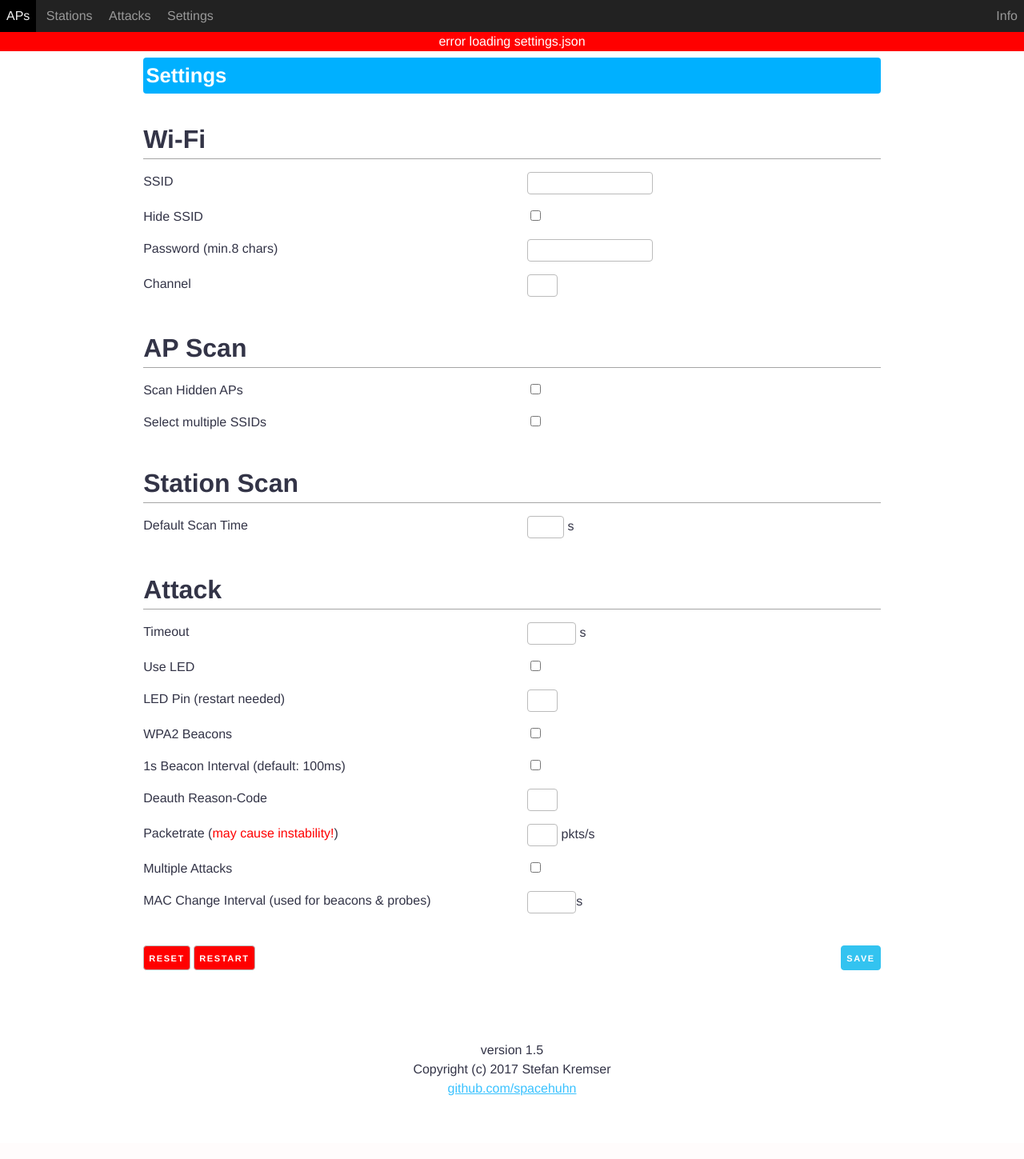
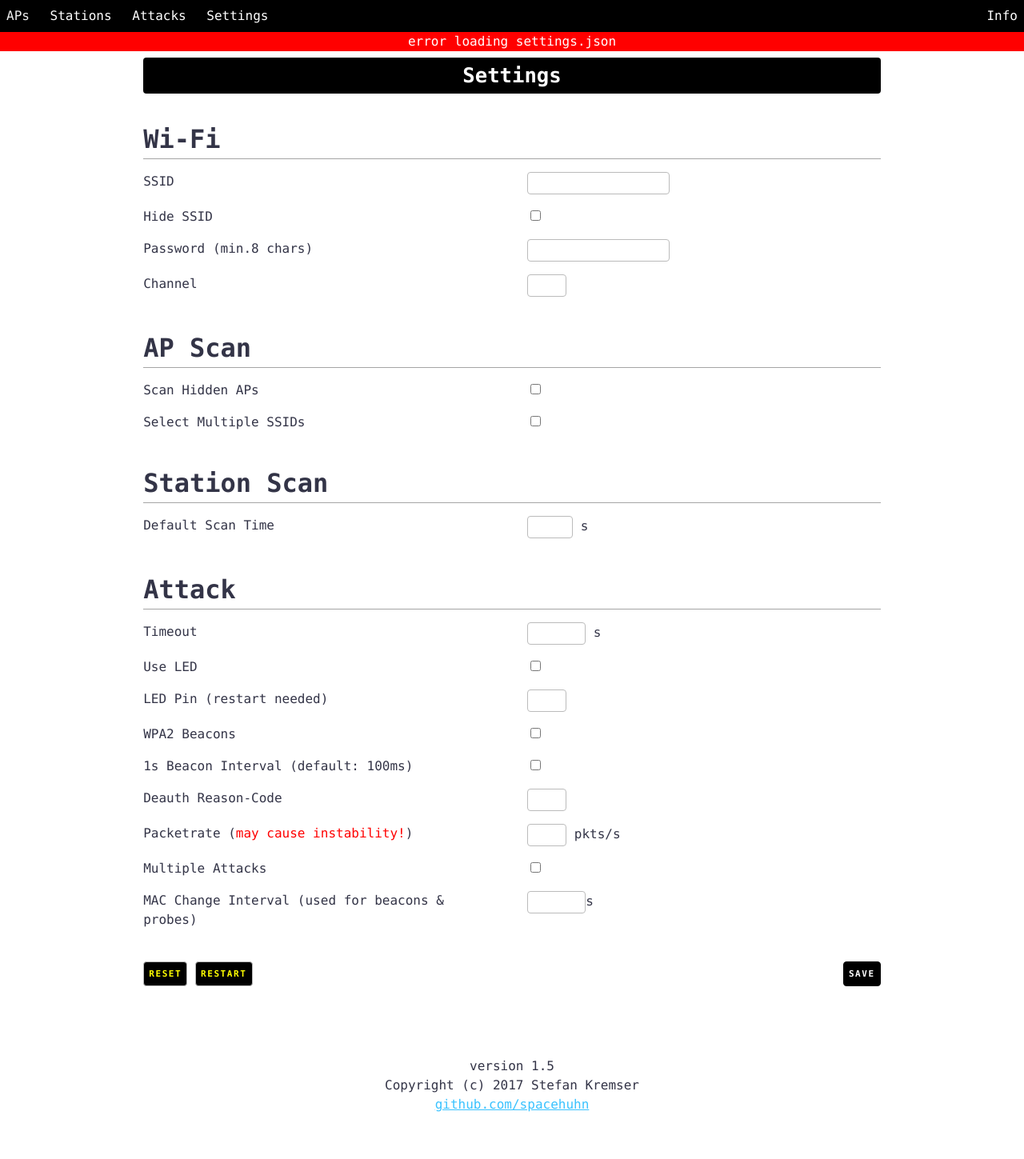
Before and after one commit to SpacehuhnTech/esp8266_deauther, a PHP site: page /settings.html in a window 1280 px wide. Shown: the whole page at 80% size. Before the commit the page ends 1370 px from the top, so only its background shows below. Run offline with PHP 8.4, Linux system fonts and the light colour scheme.

Commit message:
new look

```diff
--- a/web_server/html/index.html
+++ b/web_server/html/index.html
@@ -16,7 +16,7 @@
 				<div class="col-12">
 					<h1 class="header">WARNING</h1>
 
-					<p class="middle bold">
+					<p class="middle">
 						This software is meant for testing common vulnerabilities in the 802.11 standard only.<br />
 						It can disrupt unprotected Wi-Fi connections.<br/>
 						Please check the laws in your country before using it.<br />
--- a/web_server/html/settings.html
+++ b/web_server/html/settings.html
@@ -77,7 +77,7 @@
 			</div>
 			<div class="row">
 				<div class="col-6">
-					<label for="multiAPs">Select multiple SSIDs</label>
+					<label for="multiAPs">Select Multiple SSIDs</label>
 				</div>
 				<div class="col-6">
 					<input type="checkbox" name="multiAPs" id="multiAPs" value="false">
--- a/web_server/html/style.css
+++ b/web_server/html/style.css
@@ -1,11 +1,12 @@
 /* Global */
 .header{
 	font-size: 1.6rem;
-	background: #00B0FF;
+	background: #000;
 	color: #fff;
 	padding:0.2rem;
 	border-radius:4px;
 	margin-top: 0;
+  text-align: center;
 }
 input,
 .button,
@@ -14,6 +15,7 @@
 	border-radius: 4px;
 	border: 1px solid #bbb;
 	padding: 0 6px;
+
 }
 textarea{
 	width: 96%;
@@ -21,10 +23,10 @@
 }
 nav,
 nav a{
-	background: #222;
+	background: #000;
 }
 nav a{
-	color: #999;
+	color: #FFF;
 	padding: .5em;
 	display: inline-block;
 	text-decoration: none;
@@ -115,7 +117,7 @@
 input[type="button"] {
   display: inline-block;
   height: 31px;
-  color: #555;
+  color: #000;
   text-align: center;
   font-size: 11px;
   font-weight: 600;
@@ -138,26 +140,27 @@
 }
 .button-primary{
   color: #FFF;
-  background-color: #33C3F0;
-  border-color: #33C3F0;
+  background-color: #000;
+  border-color: #000;
 }
 .button-primary:hover {
   color: #FFF;
-  background-color: #1EAEDB;
-  border-color: #1EAEDB;
+  background-color: #001;
+  border-color: #001;
 }
 .button-warn{
-	background: #f00;
-	color: #fff;
+	background: #000;
+	color: #FF0;
+}
+.button-warn:hover {
+  background: #000;
+  color: #FF0000;
 }
 
 /**
 *** SIMPLE GRID
 *** (C) ZACH COLE 2016
 **/
-
-/*@import url(https://fonts.googleapis.com/css?family=Lato:400,300,300italic,400italic,700,700italic);*/
-/* UNIVERSAL */
 
 html,
 body {
@@ -173,7 +176,7 @@
 /* ROOT FONT STYLES */
 
 * {
-  font-family: /*'Lato',*/ Helvetica, sans-serif;
+  font-family: Consolas, monaco, monospace;
   color: #333447;
   line-height: 1.5;
 }
```
